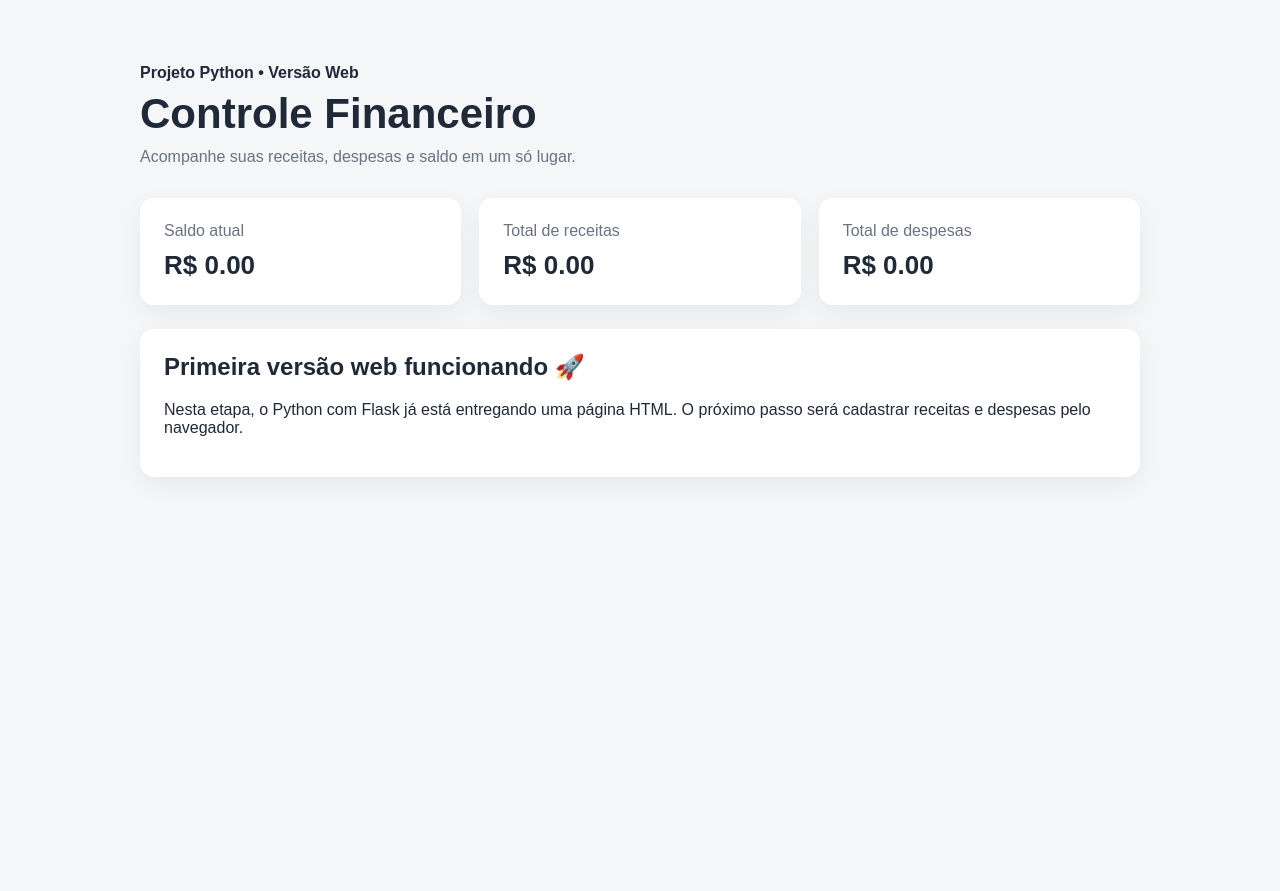
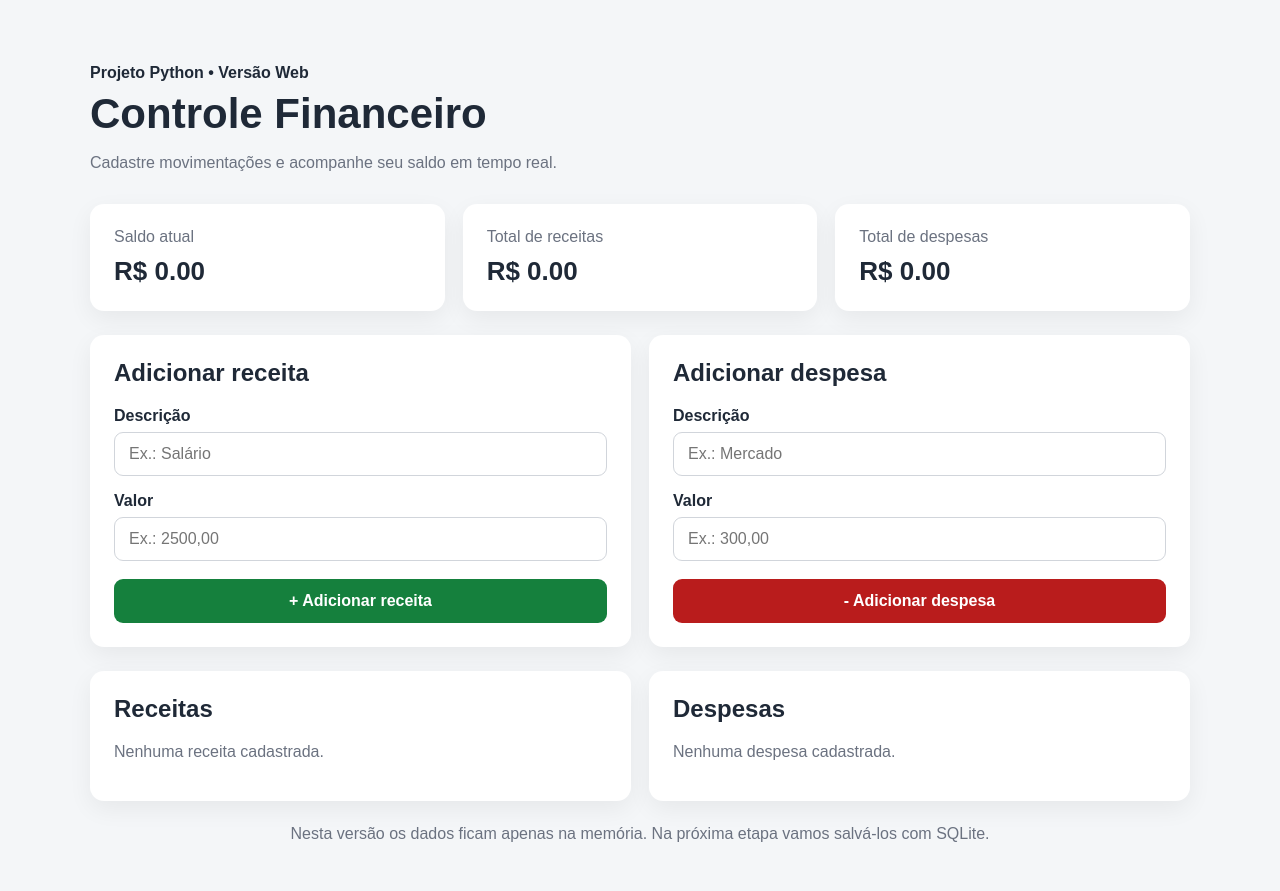
Before and after one commit to felipe110606/controle-financeiro-python, a Flask app: page / in a window 1280 px wide. Before the commit the page ends 436 px from the top, so only its background shows below. Run offline with Flask 3, Linux system fonts and the light colour scheme.

Commit message:
Adiciona cadastro web de receitas e despesas

```diff
--- a/app.py
+++ b/app.py
@@ -1,16 +1,85 @@
-from flask import Flask, render_template
+from flask import Flask, render_template, request, redirect, url_for
 
 app = Flask(__name__)
+
+receitas = []
+despesas = []
+
+
+def calcular_totais():
+    total_receitas = sum(item["valor"] for item in receitas)
+    total_despesas = sum(item["valor"] for item in despesas)
+    saldo = total_receitas - total_despesas
+    return total_receitas, total_despesas, saldo
+
+
+def converter_valor(valor_texto):
+    return float(valor_texto.replace(",", "."))
 
 
 @app.route("/")
 def inicio():
+    total_receitas, total_despesas, saldo = calcular_totais()
+
     return render_template(
         "index.html",
-        saldo=0.0,
-        total_receitas=0.0,
-        total_despesas=0.0
+        saldo=saldo,
+        total_receitas=total_receitas,
+        total_despesas=total_despesas,
+        receitas=receitas,
+        despesas=despesas,
+        erro=request.args.get("erro")
     )
+
+
+@app.route("/receitas", methods=["POST"])
+def adicionar_receita_web():
+    descricao = request.form.get("descricao", "").strip()
+    valor_texto = request.form.get("valor", "").strip()
+
+    try:
+        valor = converter_valor(valor_texto)
+
+        if not descricao:
+            return redirect(url_for("inicio", erro="Digite uma descrição para a receita."))
+
+        if valor <= 0:
+            return redirect(url_for("inicio", erro="O valor da receita deve ser maior que zero."))
+
+        receitas.append({
+            "descricao": descricao,
+            "valor": valor
+        })
+
+    except ValueError:
+        return redirect(url_for("inicio", erro="Digite um valor numérico válido para a receita."))
+
+    return redirect(url_for("inicio"))
+
+
+@app.route("/despesas", methods=["POST"])
+def adicionar_despesa_web():
+    descricao = request.form.get("descricao", "").strip()
+    valor_texto = request.form.get("valor", "").strip()
+
+    try:
+        valor = converter_valor(valor_texto)
+
+        if not descricao:
+            return redirect(url_for("inicio", erro="Digite uma descrição para a despesa."))
+
+        if valor <= 0:
+            return redirect(url_for("inicio", erro="O valor da despesa deve ser maior que zero."))
+
+        despesas.append({
+            "descricao": descricao,
+            "valor": valor
+        })
+
+    except ValueError:
+        return redirect(url_for("inicio", erro="Digite um valor numérico válido para a despesa."))
+
+    return redirect(url_for("inicio"))
 
 
 if __name__ == "__main__":
--- a/static/style.css
+++ b/static/style.css
@@ -10,7 +10,7 @@ body {
 }
 
 .container {
-    width: min(1000px, 92%);
+    width: min(1100px, 92%);
     margin: 0 auto;
     padding: 48px 0;
 }
@@ -29,15 +29,31 @@ h1 {
     margin: 0 0 10px;
 }
 
-.subtitulo {
-    margin: 0;
+h2 {
+    margin-top: 0;
+}
+
+.subtitulo,
+.vazio,
+.aviso {
     color: #6b7280;
 }
 
+.resumo,
+.formularios,
+.movimentacoes {
+    display: grid;
+    gap: 18px;
+}
+
 .resumo {
-    display: grid;
     grid-template-columns: repeat(3, 1fr);
-    gap: 18px;
+    margin-bottom: 24px;
+}
+
+.formularios,
+.movimentacoes {
+    grid-template-columns: repeat(2, 1fr);
     margin-bottom: 24px;
 }
 
@@ -59,12 +75,81 @@ h1 {
     font-size: 26px;
 }
 
-.painel h2 {
-    margin-top: 0;
+label {
+    display: block;
+    font-weight: bold;
+    margin: 16px 0 7px;
 }
 
-@media (max-width: 700px) {
-    .resumo {
+input {
+    width: 100%;
+    padding: 12px 14px;
+    border: 1px solid #d1d5db;
+    border-radius: 9px;
+    font-size: 16px;
+}
+
+input:focus {
+    outline: 2px solid #9ca3af;
+    border-color: transparent;
+}
+
+.botao {
+    width: 100%;
+    margin-top: 18px;
+    padding: 13px 16px;
+    border: 0;
+    border-radius: 9px;
+    color: white;
+    font-size: 16px;
+    font-weight: bold;
+    cursor: pointer;
+}
+
+.receita {
+    background: #15803d;
+}
+
+.despesa {
+    background: #b91c1c;
+}
+
+.lista {
+    display: grid;
+    gap: 10px;
+}
+
+.linha {
+    display: flex;
+    justify-content: space-between;
+    gap: 16px;
+    padding: 12px 0;
+    border-bottom: 1px solid #e5e7eb;
+}
+
+.linha:last-child {
+    border-bottom: 0;
+}
+
+.erro {
+    margin-bottom: 24px;
+    padding: 14px 16px;
+    background: #fee2e2;
+    border: 1px solid #fecaca;
+    border-radius: 10px;
+    color: #991b1b;
+    font-weight: bold;
+}
+
+.aviso {
+    text-align: center;
+    margin: 0;
+}
+
+@media (max-width: 760px) {
+    .resumo,
+    .formularios,
+    .movimentacoes {
         grid-template-columns: 1fr;
     }
 
--- a/templates/index.html
+++ b/templates/index.html
@@ -11,8 +11,12 @@
         <header>
             <p class="tag">Projeto Python • Versão Web</p>
             <h1>Controle Financeiro</h1>
-            <p class="subtitulo">Acompanhe suas receitas, despesas e saldo em um só lugar.</p>
+            <p class="subtitulo">Cadastre movimentações e acompanhe seu saldo em tempo real.</p>
         </header>
+
+        {% if erro %}
+            <div class="erro">{{ erro }}</div>
+        {% endif %}
 
         <section class="resumo">
             <article class="card">
@@ -31,13 +35,71 @@
             </article>
         </section>
 
-        <section class="painel">
-            <h2>Primeira versão web funcionando 🚀</h2>
-            <p>
-                Nesta etapa, o Python com Flask já está entregando uma página HTML.
-                O próximo passo será cadastrar receitas e despesas pelo navegador.
-            </p>
+        <section class="formularios">
+            <form class="painel" action="{{ url_for('adicionar_receita_web') }}" method="post">
+                <h2>Adicionar receita</h2>
+
+                <label for="descricao-receita">Descrição</label>
+                <input id="descricao-receita" name="descricao" type="text" placeholder="Ex.: Salário">
+
+                <label for="valor-receita">Valor</label>
+                <input id="valor-receita" name="valor" type="text" inputmode="decimal" placeholder="Ex.: 2500,00">
+
+                <button class="botao receita" type="submit">+ Adicionar receita</button>
+            </form>
+
+            <form class="painel" action="{{ url_for('adicionar_despesa_web') }}" method="post">
+                <h2>Adicionar despesa</h2>
+
+                <label for="descricao-despesa">Descrição</label>
+                <input id="descricao-despesa" name="descricao" type="text" placeholder="Ex.: Mercado">
+
+                <label for="valor-despesa">Valor</label>
+                <input id="valor-despesa" name="valor" type="text" inputmode="decimal" placeholder="Ex.: 300,00">
+
+                <button class="botao despesa" type="submit">- Adicionar despesa</button>
+            </form>
         </section>
+
+        <section class="movimentacoes">
+            <article class="painel">
+                <h2>Receitas</h2>
+
+                {% if receitas %}
+                    <div class="lista">
+                        {% for item in receitas %}
+                            <div class="linha">
+                                <span>{{ item["descricao"] }}</span>
+                                <strong>R$ {{ "%.2f"|format(item["valor"]) }}</strong>
+                            </div>
+                        {% endfor %}
+                    </div>
+                {% else %}
+                    <p class="vazio">Nenhuma receita cadastrada.</p>
+                {% endif %}
+            </article>
+
+            <article class="painel">
+                <h2>Despesas</h2>
+
+                {% if despesas %}
+                    <div class="lista">
+                        {% for item in despesas %}
+                            <div class="linha">
+                                <span>{{ item["descricao"] }}</span>
+                                <strong>R$ {{ "%.2f"|format(item["valor"]) }}</strong>
+                            </div>
+                        {% endfor %}
+                    </div>
+                {% else %}
+                    <p class="vazio">Nenhuma despesa cadastrada.</p>
+                {% endif %}
+            </article>
+        </section>
+
+        <p class="aviso">
+            Nesta versão os dados ficam apenas na memória. Na próxima etapa vamos salvá-los com SQLite.
+        </p>
     </main>
 </body>
 </html>
```
